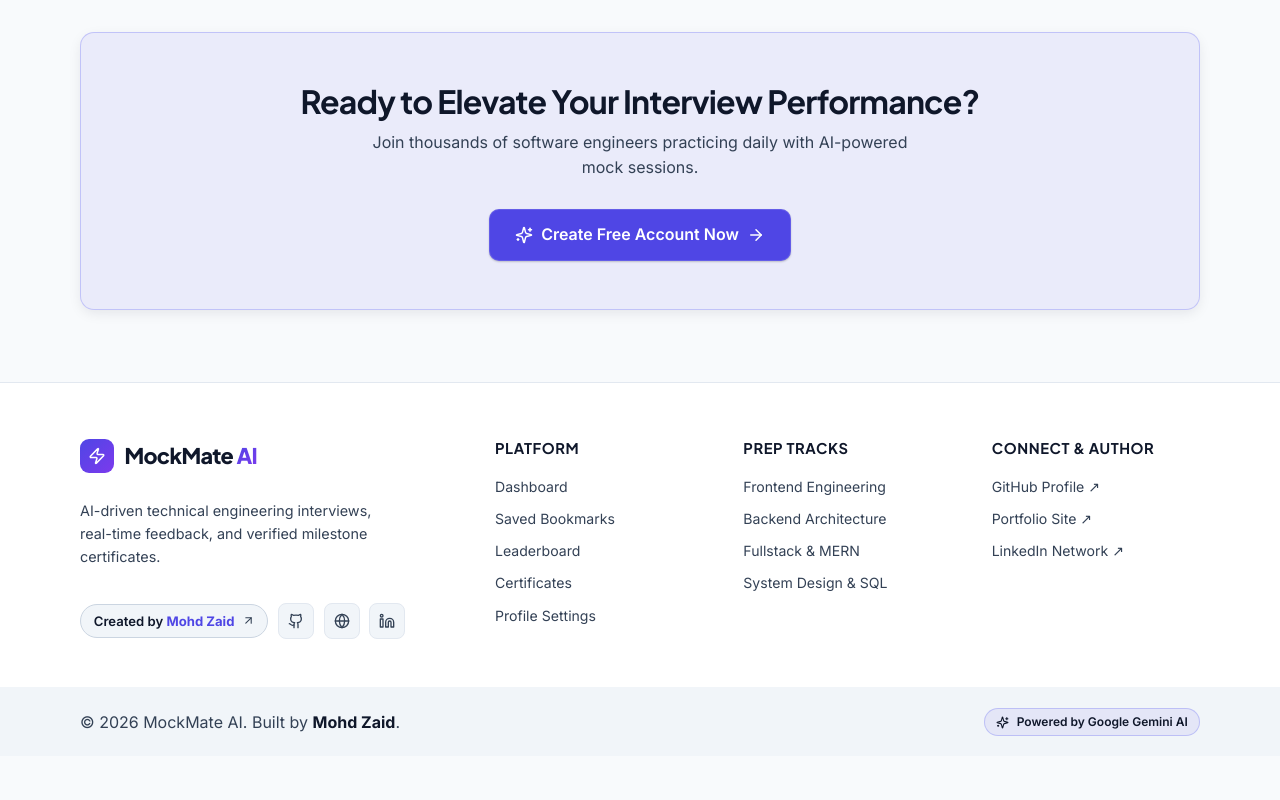
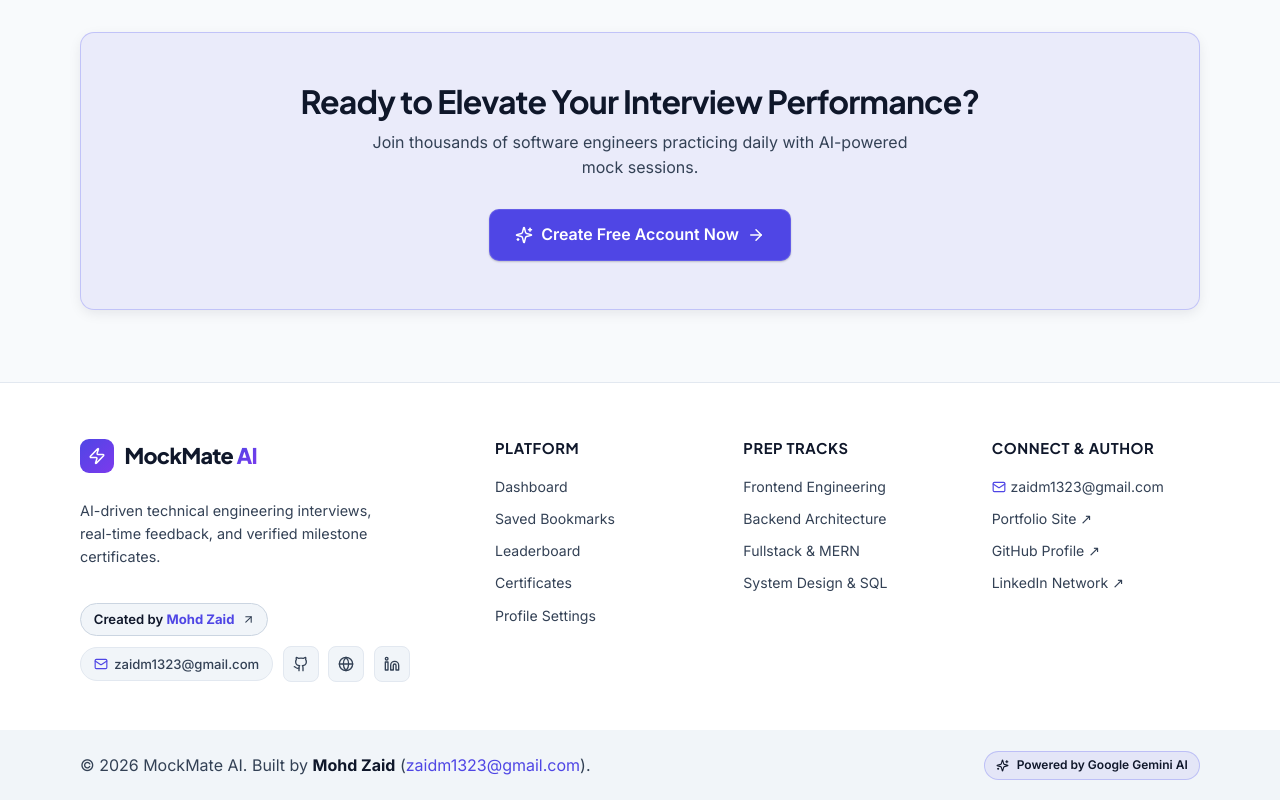
Before and after one commit to zaid154/Ai-Mock-Interview, a React (Vite) app in the folder client/: page / in a window 1280 px wide. Shown: the part 2549-3349 px from the top of the page. Before the commit the page ends 3305 px from the top, so only its background shows below. Built offline with nearby package versions, Linux system fonts and the light colour scheme; no server answers; a web font is replaced by a local one.

Commit message:
feat: add zaidm1323@gmail.com contact email to Footer creator badge, author column, and bottom bar

```diff
--- a/client/src/components/Footer.jsx
+++ b/client/src/components/Footer.jsx
@@ -1,5 +1,5 @@
 import { Link } from 'react-router-dom'
-import { Zap, Github, Globe, Linkedin, Sparkles, ArrowUpRight } from 'lucide-react'
+import { Zap, Github, Globe, Linkedin, Sparkles, ArrowUpRight, Mail } from 'lucide-react'
 
 export default function Footer() {
   const year = new Date().getFullYear()
@@ -23,7 +23,7 @@ export default function Footer() {
               AI-driven technical engineering interviews, real-time feedback, and verified milestone certificates.
             </p>
 
-            {/* Premium Minimalist Creator Pill & Socials */}
+            {/* Premium Minimalist Creator Pill, Email & Socials */}
             <div style={{ display: 'flex', alignItems: 'center', gap: '0.6rem', flexWrap: 'wrap' }}>
               <a
                 href="https://portfolio-zeta-drab-97.vercel.app/"
@@ -45,6 +45,27 @@ export default function Footer() {
               >
                 <span>Created by <strong style={{ color: 'var(--accent-primary)' }}>Mohd Zaid</strong></span>
                 <ArrowUpRight size={13} style={{ color: 'var(--text-muted)' }} />
+              </a>
+
+              <a
+                href="mailto:zaidm1323@gmail.com"
+                style={{
+                  display: 'inline-flex',
+                  alignItems: 'center',
+                  gap: '0.4rem',
+                  padding: '0.35rem 0.8rem',
+                  borderRadius: '999px',
+                  background: 'var(--surface-2)',
+                  border: '1px solid var(--border)',
+                  color: 'var(--text-muted)',
+                  fontSize: '0.82rem',
+                  fontWeight: 500,
+                  textDecoration: 'none',
+                }}
+                title="Send Direct Email"
+              >
+                <Mail size={14} style={{ color: 'var(--accent-primary)' }} />
+                <span>zaidm1323@gmail.com</span>
               </a>
 
               <div className="social-links" style={{ margin: 0 }}>
@@ -81,11 +102,14 @@ export default function Footer() {
 
           <div className="footer-links-col">
             <h4>Connect &amp; Author</h4>
-            <a href="https://github.com/zaid154" target="_blank" rel="noreferrer">
-              GitHub Profile ↗
+            <a href="mailto:zaidm1323@gmail.com" style={{ display: 'inline-flex', alignItems: 'center', gap: '0.3rem' }}>
+              <Mail size={14} style={{ color: 'var(--accent-primary)' }} /> zaidm1323@gmail.com
             </a>
             <a href="https://portfolio-zeta-drab-97.vercel.app/" target="_blank" rel="noreferrer">
               Portfolio Site ↗
+            </a>
+            <a href="https://github.com/zaid154" target="_blank" rel="noreferrer">
+              GitHub Profile ↗
             </a>
             <a href="https://www.linkedin.com/in/mohd-zaid-794090231/" target="_blank" rel="noreferrer">
               LinkedIn Network ↗
@@ -97,7 +121,7 @@ export default function Footer() {
       <div className="footer-bottom-bar">
         <div className="container" style={{ display: 'flex', alignItems: 'center', justifyContent: 'space-between', flexWrap: 'wrap', gap: '1rem', padding: '0' }}>
           <p className="muted small" style={{ margin: 0 }}>
-            © {year} MockMate AI. Built by <a href="https://portfolio-zeta-drab-97.vercel.app/" target="_blank" rel="noreferrer" style={{ fontWeight: 700, color: 'var(--text)' }}>Mohd Zaid</a>.
+            © {year} MockMate AI. Built by <a href="https://portfolio-zeta-drab-97.vercel.app/" target="_blank" rel="noreferrer" style={{ fontWeight: 700, color: 'var(--text)' }}>Mohd Zaid</a> (<a href="mailto:zaidm1323@gmail.com" style={{ color: 'var(--accent-primary)' }}>zaidm1323@gmail.com</a>).
           </p>
           <div className="badge-glow" style={{ fontSize: '0.75rem', padding: '0.25rem 0.7rem' }}>
             <Sparkles size={13} /> Powered by Google Gemini AI
```
